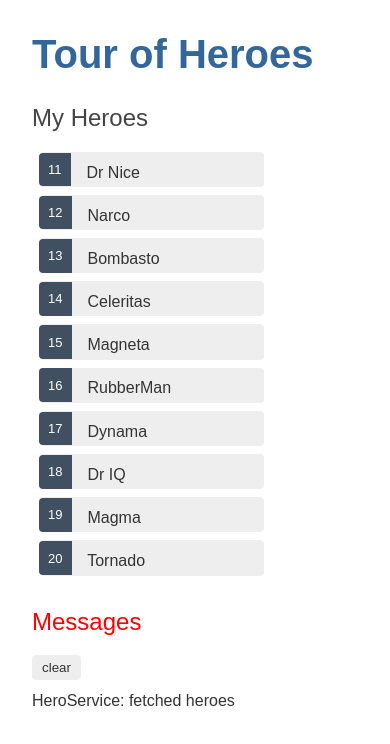
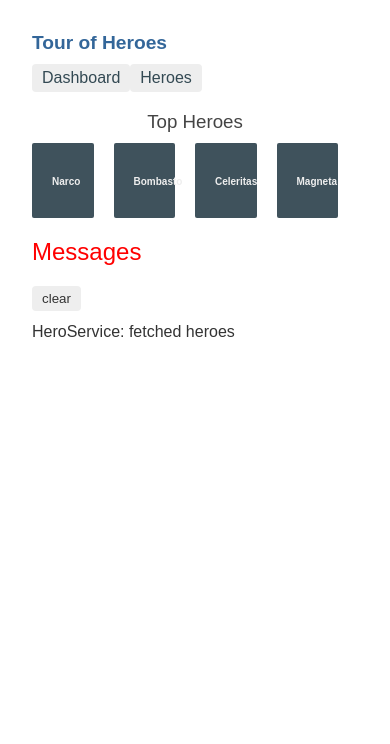
Before and after one commit to El-Cassegrain/UE3DW24_Angular, an Angular app: page /dashboard in a window 390 px wide. Shown: the top 744 px of the page. Built offline with nearby package versions, Linux system fonts and the light colour scheme.

Commit message:
main: Step 5 Add In-app Navigation

```diff
--- a/src/app/app.component.html
+++ b/src/app/app.component.html
@@ -1,3 +1,7 @@
 <h1>{{title}}</h1>
-<app-heroes></app-heroes>
+<nav>
+  <a routerLink="/dashboard">Dashboard</a>
+  <a routerLink="/heroes">Heroes</a>
+</nav>
+<router-outlet></router-outlet>
 <app-messages></app-messages>
--- a/src/app/app.component.scss
+++ b/src/app/app.component.scss
@@ -0,0 +1,23 @@
+/* AppComponent's private CSS styles */
+h1 {
+    font-size: 1.2em;
+    margin-bottom: 0;
+  }
+  nav a {
+    padding: 5px 10px;
+    text-decoration: none;
+    margin-top: 10px;
+    display: inline-block;
+    background-color: #eee;
+    border-radius: 4px;
+  }
+  nav a:visited, a:link {
+    color: #334953;
+  }
+  nav a:hover {
+    color: #039be5;
+    background-color: #cfd8dc;
+  }
+  nav a.active {
+    color: #039be5;
+  }
--- /dev/null
+++ b/src/app/dashboard/dashboard.component.html
@@ -0,0 +1,9 @@
+<h3>Top Heroes</h3>
+<div class="grid grid-pad">
+    <a *ngFor="let hero of heroes" class="col-1-4"
+    routerLink="/detail/{{hero.id}}">
+        <div class="module hero">
+            <h4>{{hero.name}}</h4>
+        </div>
+    </a>
+</div>
--- /dev/null
+++ b/src/app/dashboard/dashboard.component.scss
@@ -0,0 +1,61 @@
+/* DashboardComponent's private CSS styles */
+[class*='col-'] {
+    float: left;
+    padding-right: 20px;
+    padding-bottom: 20px;
+  }
+  [class*='col-']:last-of-type {
+    padding-right: 0;
+  }
+  a {
+    text-decoration: none;
+  }
+  *, *::after, *::before {
+    box-sizing: border-box;
+  }
+  h3 {
+    text-align: center;
+    margin-bottom: 0;
+  }
+  h4 {
+    position: relative;
+  }
+  .grid {
+    margin: 0;
+  }
+  .col-1-4 {
+    width: 25%;
+  }
+  .module {
+    padding: 20px;
+    text-align: center;
+    color: #eee;
+    max-height: 120px;
+    min-width: 120px;
+    background-color: #3f525c;
+    border-radius: 2px;
+  }
+  .module:hover {
+    background-color: #eee;
+    cursor: pointer;
+    color: #607d8b;
+  }
+  .grid-pad {
+    padding: 10px 0;
+  }
+  .grid-pad > [class*='col-']:last-of-type {
+    padding-right: 20px;
+  }
+  @media (max-width: 600px) {
+    .module {
+      font-size: 10px;
+      max-height: 75px; }
+  }
+  @media (max-width: 1024px) {
+    .grid {
+      margin: 0;
+    }
+    .module {
+      min-width: 60px;
+    }
+  }
--- /dev/null
+++ b/src/app/dashboard/dashboard.component.ts
@@ -0,0 +1,23 @@
+import { Component, OnInit } from '@angular/core';
+import { Hero } from '../hero';
+import { HeroService } from '../hero.service';
+
+@Component({
+  selector: 'app-dashboard',
+  templateUrl: './dashboard.component.html',
+  styleUrls: [ './dashboard.component.scss' ]
+})
+export class DashboardComponent implements OnInit {
+  heroes: Hero[] = [];
+
+  constructor(private heroService: HeroService) { }
+
+  ngOnInit() {
+    this.getHeroes();
+  }
+
+  getHeroes(): void {
+    this.heroService.getHeroes()
+      .subscribe(heroes => this.heroes = heroes.slice(1, 5));
+  }
+}
--- a/src/app/hero-detail/hero-detail.component.html
+++ b/src/app/hero-detail/hero-detail.component.html
@@ -1,3 +1,5 @@
+<button (click)="goBack()">go back</button>
+
 <div *ngIf="hero">
 
     <h2>{{hero.name | uppercase}} Details</h2>
--- a/src/app/hero-detail/hero-detail.component.ts
+++ b/src/app/hero-detail/hero-detail.component.ts
@@ -1,5 +1,9 @@
 import { Component, OnInit, Input } from '@angular/core';
 import { Hero } from '../hero';
+import { ActivatedRoute } from '@angular/router';
+import { Location } from '@angular/common';
+
+import { HeroService } from '../hero.service';
 
 @Component({
   selector: 'app-hero-detail',
@@ -9,9 +13,24 @@ import { Hero } from '../hero';
 export class HeroDetailComponent implements OnInit {
   @Input() hero: Hero;
 
-  constructor() { }
+  constructor(
+    private route: ActivatedRoute,
+    private heroService: HeroService,
+    private location: Location
+  ) {}
 
-  ngOnInit() {
+  ngOnInit(): void {
+    this.getHero();
+  }
+
+  getHero(): void {
+    const id = +this.route.snapshot.paramMap.get('id');
+    this.heroService.getHero(id)
+      .subscribe(hero => this.hero = hero);
+  }
+
+  goBack(): void {
+    this.location.back();
   }
 
 }
--- a/src/app/hero.service.ts
+++ b/src/app/hero.service.ts
@@ -18,4 +18,10 @@ export class HeroService {
     this.messageService.add('HeroService: fetched heroes');
     return of(HEROES);
   }
+
+  getHero(id: number): Observable<Hero> {
+    // TODO: send the message _after_ fetching the hero
+    this.messageService.add(`HeroService: fetched hero id=${id}`);
+    return of(HEROES.find(hero => hero.id === id));
+  }
 }
--- a/src/app/heroes/heroes.component.html
+++ b/src/app/heroes/heroes.component.html
@@ -1,10 +1,10 @@
 <h2>My Heroes</h2>
 <ul class="heroes">
-    <li *ngFor="let hero of heroes"
-    (click)="onSelect(hero)"
-    [class.selected]="hero === selectedHero">
-    <span class="badge">{{hero.id}}</span> {{hero.name}}
-  </li>
-</ul>
+    <li *ngFor="let hero of heroes">
+      <a routerLink="/detail/{{hero.id}}">
+        <span class="badge">{{hero.id}}</span> {{hero.name}}
+      </a>
+    </li>
+  </ul>
 
 <app-hero-detail [hero]="selectedHero"></app-hero-detail>
--- a/src/app/heroes/heroes.component.ts
+++ b/src/app/heroes/heroes.component.ts
@@ -10,20 +10,12 @@ import { MessageService } from '../message.service';
   styleUrls: ['./heroes.component.scss']
 })
 export class HeroesComponent implements OnInit {
-
-  selectedHero: Hero;
-
     heroes: Hero[];
 
-  constructor(private heroService: HeroService, private messageService: MessageService) { }
+    constructor(private heroService: HeroService) { }
 
     ngOnInit() {
       this.getHeroes();
-  }
-
-  onSelect(hero: Hero): void {
-    this.selectedHero = hero;
-    this.messageService.add(`HeroesComponent: Selected hero id=${hero.id}`);
     }
 
     getHeroes(): void {
```
Also changed, not shown: src/app/app-routing.module.ts (added, +18 -0 lines), src/app/app.module.ts (+6 -2 lines), 1 other file (tests, documents, lock files or other folders). Lines whose indentation alone changed are shown as unchanged.
